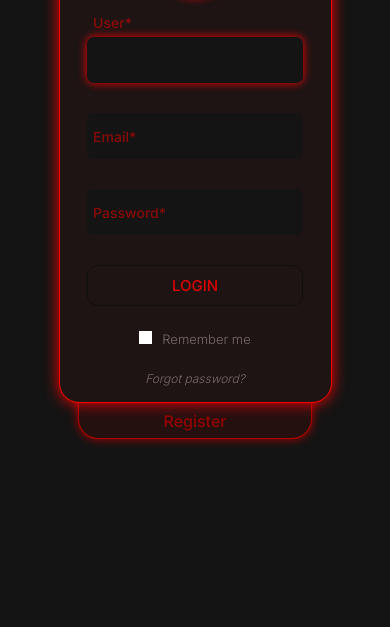
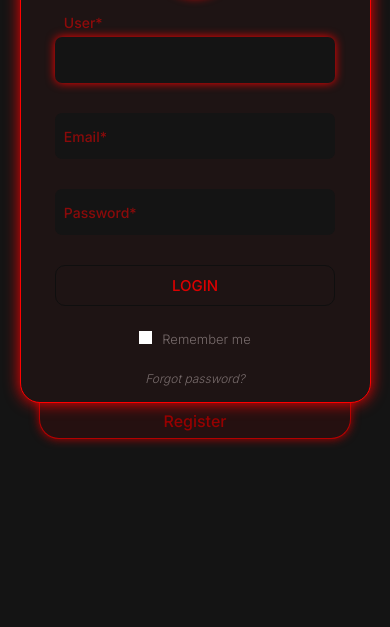
Before and after one commit to JoaoPedroMViana/PaginaDeLogin, a plain HTML site: page index.html in a window 390 px wide. Shown: the part 217-844 px from the top of the page. Drawn offline with Linux system fonts and the light colour scheme.

Commit message:
ajuste mobile

```diff
--- a/src/css/style_index.css
+++ b/src/css/style_index.css
@@ -266,6 +266,13 @@ main{
 }
 
 @media screen and (max-width: 479px){
+    .section-login{
+        width: 90%;
+    }
+
+    .link-cadastro{
+        width: 80%;
+    }
     .form > div:nth-of-type(2){
         width: 100%;
         display: inline-block;
```
